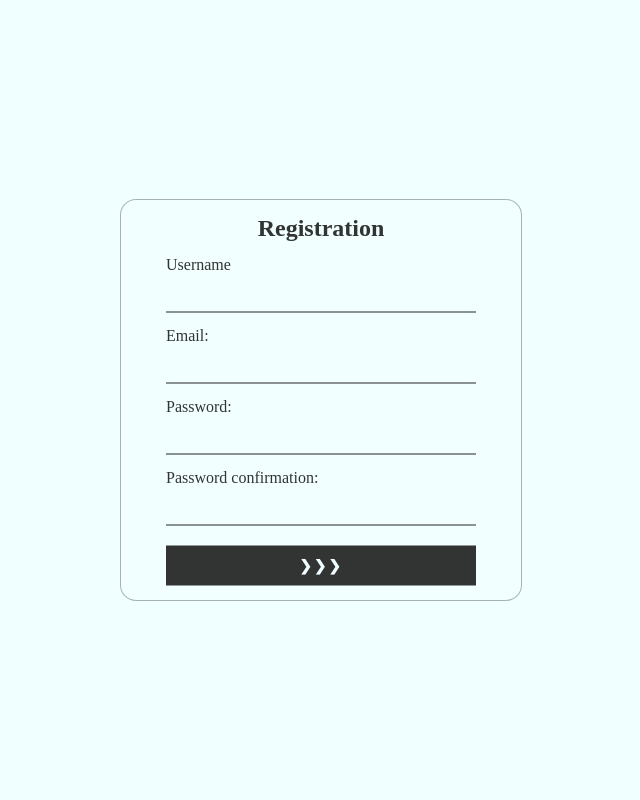
After one commit to oliabn/WebChatRooms, a Django app: page /auth/register/ in a window 1280 px wide. The commit adds this page. Shown: the whole page, without its empty margins (319-959 px from the left). Run offline with Django 4.2, Linux system fonts and the light colour scheme; some web fonts are replaced.

Commit message:
Make user registration and rename loginPage->login

```diff
--- a/WebChatProject/chat/forms.py
+++ b/WebChatProject/chat/forms.py
@@ -1,10 +1,23 @@
 from django import forms
+from django.contrib.auth.models import User
+from django.contrib.auth.forms import UserCreationForm
+
+
+class UserRegisterForm(UserCreationForm):
+    """User registration form"""
+
+    email = forms.EmailField()
+
+    class Meta:
+        model = User
+        fields = ['username', 'email', 'password1', 'password2']
 
 
 class RoomNameForm(forms.Form):
     """
     Form for room name entering
     """
+
     room_name = forms.CharField(label="Room name",
                                 required=True,
                                 error_messages={'required': 'Please enter room name'})
--- a/WebChatProject/chat/templates/chat/loginPage.html
+++ b/WebChatProject/chat/templates/chat/login.html
@@ -30,7 +30,7 @@
 
                 <div class="group_selection">
                     <a href="{% url 'password_reset' %}">Forgot Password?</a>
-                    <a href="#">Create account</a>
+                    <a href="{% url 'register' %}">Create account</a>
                 </div>
 
             </div>
--- /dev/null
+++ b/WebChatProject/chat/templates/chat/register.html
@@ -0,0 +1,60 @@
+{% load static %}
+<!DOCTYPE html>
+<html lang="en">
+<head>
+    <meta charset="UTF-8">
+    <link rel="stylesheet" href="{% static 'styles/auth_form_style.css' %}">
+    <title>Register</title>
+</head>
+<body>
+
+<form method ="post">
+    {% csrf_token %}
+
+    <div class="container">
+        <div class="input_section">
+            <div class="form_box">
+                <h2>Registration</h2>
+
+                <div class="input_box">
+                    <label for="id_username">Username</label>
+                    <input type="text" name="username" maxlength="150" autofocus="" required="" id="id_username">
+                </div>
+
+                <div class="input_box">
+                    <label for="id_email">Email:</label>
+                    <input type="email" name="email" required="" id="id_email">
+                </div>
+
+                <div class="input_box">
+                    <label for="id_password1">Password:</label>
+                    <input type="password" name="password1" autocomplete="new-password" required="" id="id_password1">
+                </div>
+
+                <div class="input_box">
+                    <label for="id_password2">Password confirmation:</label>
+                    <input type="password" name="password2" autocomplete="new-password" required="" id="id_password2">
+                </div>
+
+                <input type="submit" class="btn" value="❯❯❯">
+
+<!--                <div class="group_selection">-->
+<!--                    <a href="{% url 'password_reset' %}">Forgot Password?</a>-->
+<!--                    <a href="#">Create account</a>-->
+<!--                </div>-->
+
+            </div>
+        </div>
+    </div>
+</form>
+
+    <!-- A simple User registration form creation option -->
+<!--    <form method ="post">-->
+<!--    {% csrf_token %}-->
+<!--    {{form.as_p}}-->
+<!--    <br>-->
+<!--    <button type = "submit">Submit</button>-->
+<!--    </form>-->
+
+</body>
+</html>
--- a/WebChatProject/chat/urls.py
+++ b/WebChatProject/chat/urls.py
@@ -1,4 +1,5 @@
 from django.urls import path, include
+
 from django.contrib.auth.views import LoginView, LogoutView
 from django.contrib.auth.views import PasswordChangeView, PasswordResetView, PasswordResetDoneView
 from django.contrib.auth.views import PasswordResetConfirmView, PasswordResetCompleteView
@@ -11,8 +12,12 @@ urlpatterns = [
 
     # login, logout
     # http://127.0.0.1:8000/auth/login/
-    path("auth/login/", LoginView.as_view(template_name="chat/loginPage.html"), name="login_user"),
+    path("auth/login/", LoginView.as_view(template_name="chat/login.html"), name="login_user"),
     path("auth/logout/", LogoutView.as_view(), name="logout_user"),
+
+    # user registration
+    # http://127.0.0.1:8000/auth/register/
+    path("auth/register/", views.register, name="register"),
 
     # change password
     # http://127.0.0.1:8000/auth/change_password/
--- a/WebChatProject/chat/views.py
+++ b/WebChatProject/chat/views.py
@@ -1,7 +1,12 @@
 from django.shortcuts import render, redirect
+from django.contrib import messages
+
+from django import forms
+from django.contrib.auth.models import User
+from django.contrib.auth.forms import UserCreationForm
 
 from .models import Room
-from .forms import RoomNameForm
+from .forms import RoomNameForm, UserRegisterForm
 
 
 def index(request):
@@ -33,3 +38,23 @@ def room(request, room_name):
 
     context = {"room_name": room_name}
     return render(request, "chat/chat.html", context)
+
+
+def register(request):
+    """User registration"""
+
+    # When the user filled out the form and submits it
+    if request.method == 'POST':
+        form = UserRegisterForm(request.POST)
+        if form.is_valid():
+            # save user to DB
+            form.save()
+            # get the username that is submitted from form
+            username = form.cleaned_data.get('username')
+            # show success message when account is created
+            messages.success(request, f'Account created for {username}!')
+            # redirect user to Index
+            return redirect('login_user')
+    else:
+        form = UserRegisterForm()
+    return render(request, 'chat/register.html', {'form': form})
```
